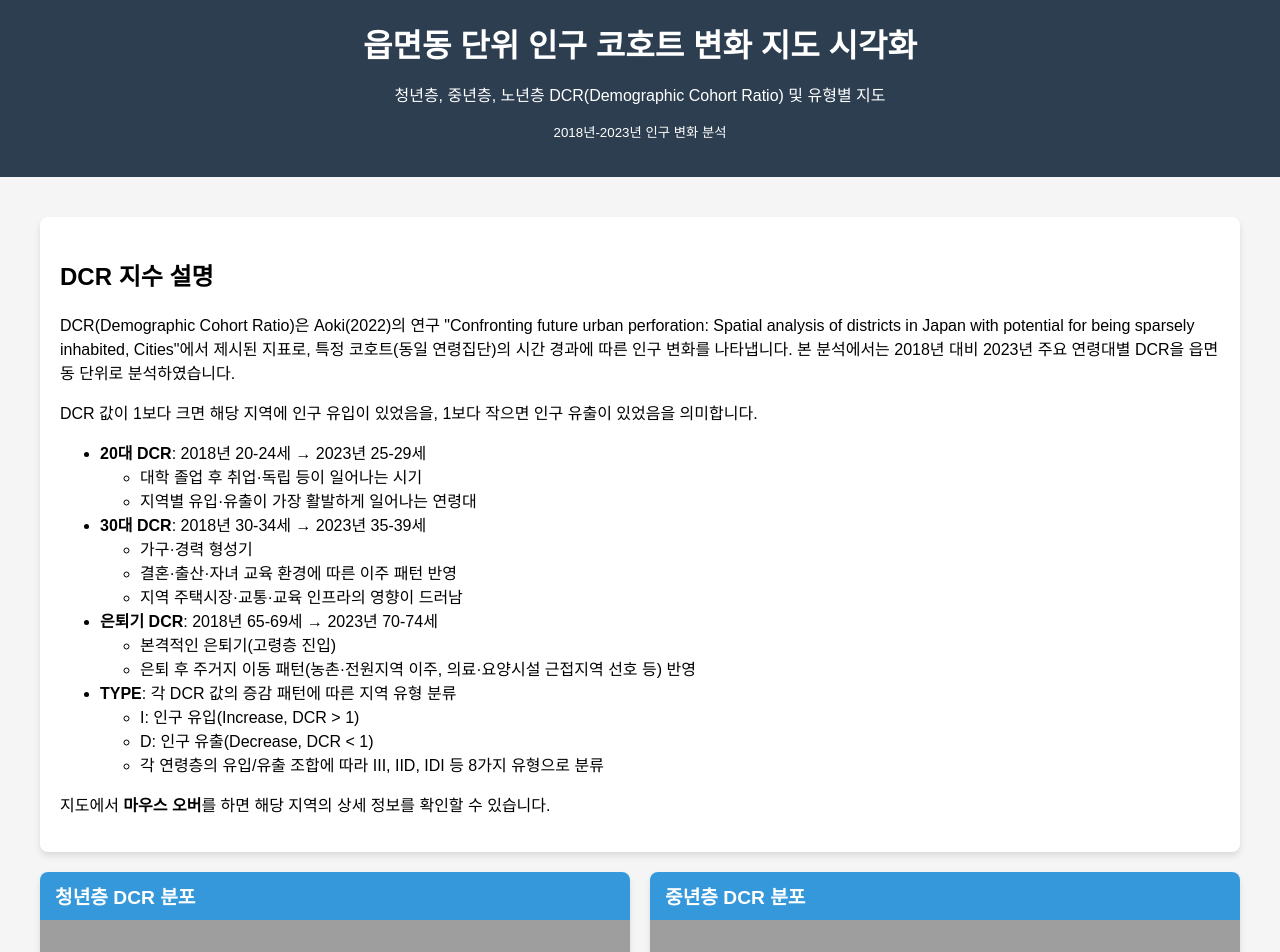
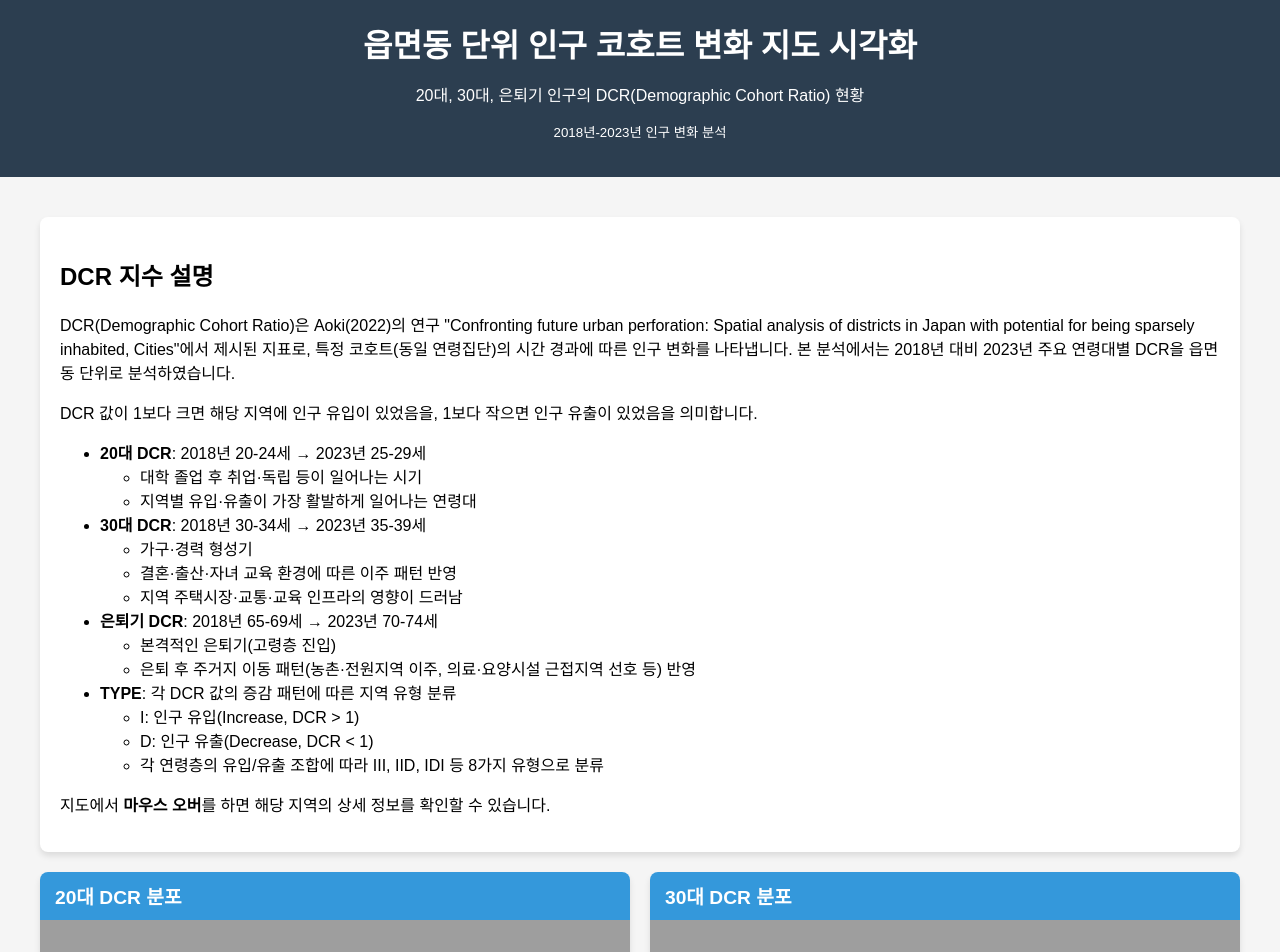
Before and after one commit to bklee-korea/DCR_0408, a plain HTML site: page index.html in a window 1280 px wide. Shown: the top 952 px of the page. Drawn offline with Linux system fonts and the light colour scheme; grey boxes are pictures that could not be loaded.

Commit message:
Update index.html

```diff
--- a/index.html
+++ b/index.html
@@ -82,7 +82,7 @@
 <body>
     <header>
         <h1>읍면동 단위 인구 코호트 변화 지도 시각화</h1>
-        <p>청년층, 중년층, 노년층 DCR(Demographic Cohort Ratio) 및 유형별 지도</p>
+        <p>20대, 30대, 은퇴기 인구의 DCR(Demographic Cohort Ratio) 현황</p>
         <p><small> 2018년-2023년 인구 변화 분석</small></p>
     </header>
 
@@ -126,7 +126,7 @@
 
         <div class="map-container">
             <div class="map-box">
-                <h3 class="map-title">청년층 DCR 분포</h3>
+                <h3 class="map-title">20대 DCR 분포</h3>
                 <iframe class="map-frame" src="emd_DCR청_map.html"></iframe>
                 <div class="map-info">
                     20대(2018년 20-24세 → 2023년 25-29세) DCR 분포: 청색 계열(1.0 미만)은 인구 유출, 노랑-적색 계열(1.0 초과)은 인구 유입을 나타냅니다.
@@ -134,7 +134,7 @@
             </div>
 
             <div class="map-box">
-                <h3 class="map-title">중년층 DCR 분포</h3>
+                <h3 class="map-title">30대 DCR 분포</h3>
                 <iframe class="map-frame" src="emd_DCR중_map.html"></iframe>
                 <div class="map-info">
                     30대(2018년 30-34세 → 2023년 35-39세) DCR 분포: 청색 계열(1.0 미만)은 인구 유출, 노랑-적색 계열(1.0 초과)은 인구 유입을 나타냅니다.
@@ -142,7 +142,7 @@
             </div>
 
             <div class="map-box">
-                <h3 class="map-title">노년층 DCR 분포</h3>
+                <h3 class="map-title">은퇴기 DCR 분포</h3>
                 <iframe class="map-frame" src="emd_DCR노_map.html"></iframe>
                 <div class="map-info">
                     은퇴기(2018년 65-69세 → 2023년 70-74세) DCR 분포: 청색 계열(1.0 미만)은 인구 유출, 노랑-적색 계열(1.0 초과)은 인구 유입을 나타냅니다.
```
